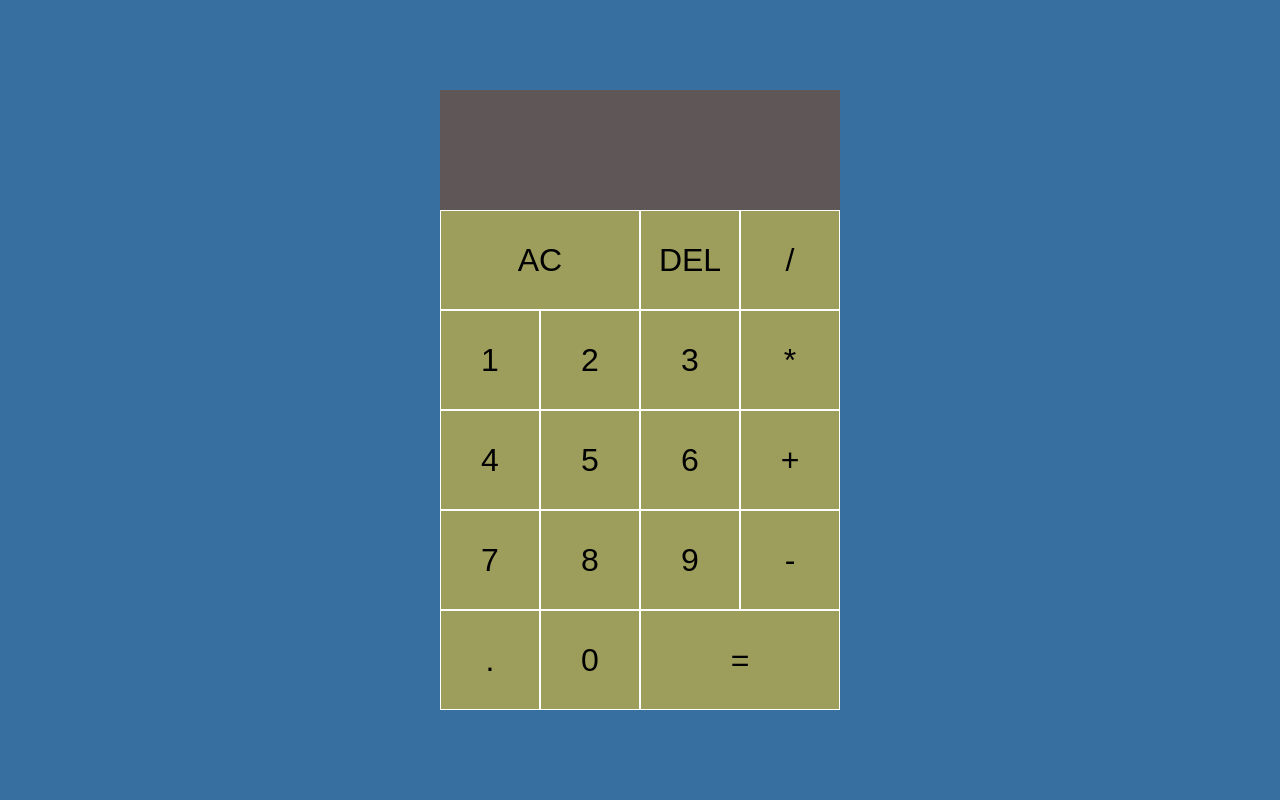
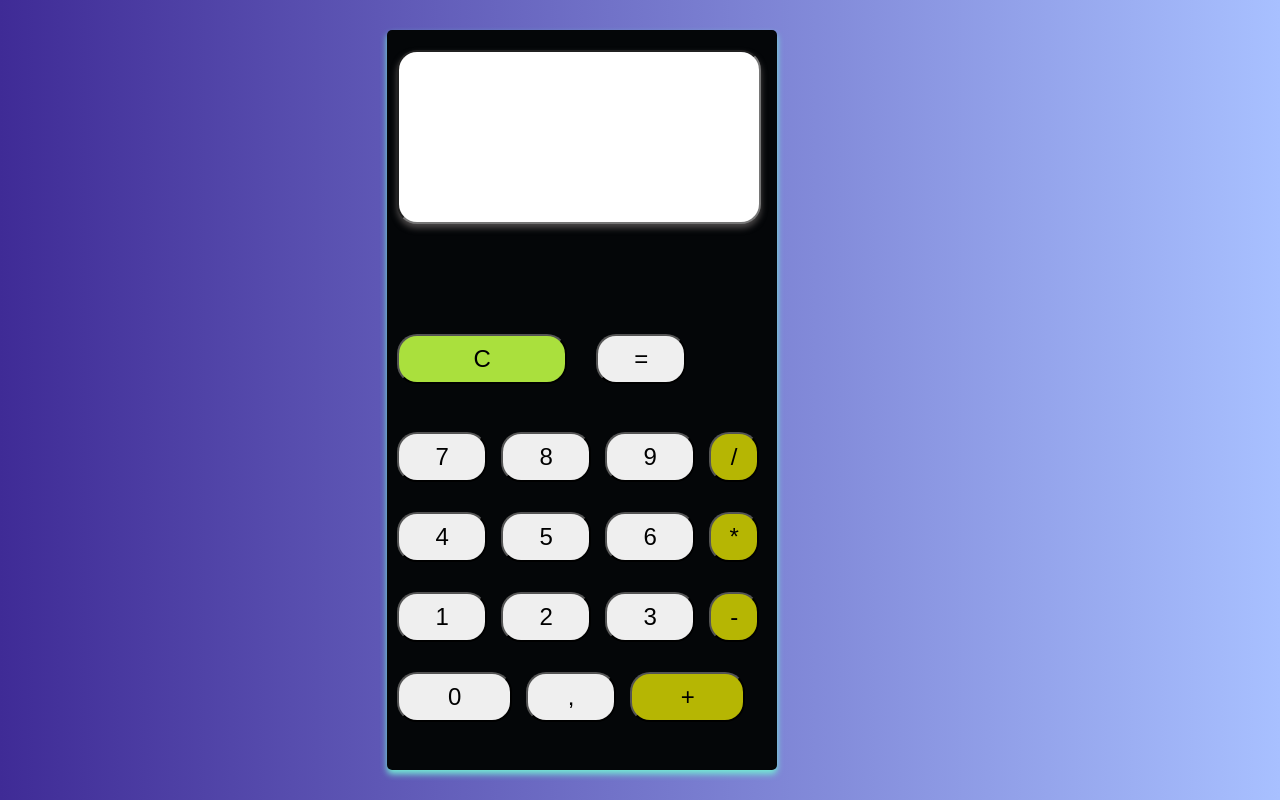
Before and after one commit to BounAbdallah/calculatrice, a plain HTML site: page index.html in a window 1280 px wide. Drawn offline with Linux system fonts and the light colour scheme.

Commit message:
First commit

```diff
--- a/index.html
+++ b/index.html
@@ -9,31 +9,43 @@
    <title>Calculatrice</title>
 </head>
 <body>
-   <div class="calculator-grid">
-     <div class="output">
-        <div data-previous-operand="" class="previou-operand"></div>
-        <div data-current-operand class="current-operand"></div>
-     </div>
-     <button data-all-clear  class="span-two">AC</button>
-     <button data-delete>DEL</button>
-     <button data-operation>/</button>
-     <button data-number>1</button>
-     <button data-number>2</button>
-     <button data-number>3</button>
-     <button data-operation>*</button>
-     <button data-number>4</button>
-     <button data-number>5</button>
-     <button data-number>6</button>
-     <button data-operation>+</button>
-     <button data-number>7</button>
-     <button data-number>8</button>
-     <button data-number>9</button>
-     <button data-operation>-</button>
-     <button data-number>.</button>
-     <button data-number>0</button>
-     <button data-equals class="span-two">=</button>
+   <div class="calculator">
+      <input type="text" id="display" readonly>
+      <div class="contenaire">
 
+         <div class="content">
+            <button  class="effacer" onclick="clearDisplay()">C</button>
+            <button class="egale"  onclick="calculateResult()">=</button>
 
          </div>
-</body>
+         <br>
+         <div class="content">
+            <button onclick="appendToDisplay('7')">7</button>
+            <button onclick="appendToDisplay('8')">8</button>
+            <button onclick="appendToDisplay('9')">9</button>
+            <button class="signe" onclick="appendToDisplay('/')">/</button>
+         </div>
+        <div class="content">
+
+            <button onclick="appendToDisplay('4')">4</button>
+            <button onclick="appendToDisplay('5')">5</button>
+            <button onclick="appendToDisplay('6')">6</button>
+            <button class="signe" onclick="appendToDisplay('*')">*</button>
+        </div>
+        <div class="content">
+
+            <button onclick="appendToDisplay('1')">1</button>
+            <button onclick="appendToDisplay('2')">2</button>
+            <button  onclick="appendToDisplay('3')">3</button>
+            <button class="signe" onclick="appendToDisplay('-')">-</button>
+
+        </div>
+        <div class="content">
+            <button class="zero" onclick="appendToDisplay('0')">0</button>
+            <button onclick="appendToDisplay('.')">,</button>
+            <button class="signe" id="plus" onclick="appendToDisplay('+')">+</button>
+        </div>
+
+      </div>
+   </div>
 </html>
--- a/script.js
+++ b/script.js
@@ -1,93 +1,16 @@
-class calculator {
-    constructor(previousOperandTextElement, currentOperandTextElement){
-        this.previousOperandTextElement = previousOperandTextElement
-        this.currentOperandTextElement =currentOperandTextElement
-        this.clear()
-    }
-    clear(){
-       this.currentOperand =''
-       this.previousOperand =''
-       this.operation = undefined
-    }
+function appendToDisplay(value) {
+    document.getElementById("display").value += value;
+}
 
-    delete(){
+function clearDisplay() {
+    document.getElementById("display").value = "";
+}
 
-    }
-
-    appendNumber(number){
-        if (number === '.' && this.currentOperand.includes('.')) return
-       this.currentOperand = this.currentOperand.toString() + number.toString()
-    }
-
-    chooseOperation(operation){
-        if (this.currentOperand === '') return
-        if (this.previousOperand !== '') {
-            this.compute()
-        }
-       this.operation = operation
-       this.previousOperand = this.currentOperand
-       this.currentOperand = ''
-    }
-
-    compute(){
-       let computation
-       const prev = parseFloat(this.previousOperand)
-       const current = parseFloat(this.currentOperand)
-       if (isNaN(prev) || isNaN(current)) return
-       switch (this.operation) {
-        case '+':
-            computation = prev + current
-            break
-        case '-':
-            computation = prev - current
-            break
-        case '*':
-            computation = prev * current
-            break
-        case '/':
-            computation = prev / current
-            break
-        default :
-          return
-       }
-       this.currentOperand
-       this.operation = undefined
-       this.previousOperand= ''
-    }
-
-    updateDisplay(){
-      this.currentOperandTextElement.innerText = this.currentOperand
-      this.previousOperandTextElement.innerText = this.previousOperand
+function calculateResult() {
+    try {
+        const result = eval(document.getElementById("display").value);
+        document.getElementById("display").value = result;
+    } catch (error) {
+        document.getElementById("display").value = "Erreur";
     }
 }
-
-
-
-const numberButtons = document.querySelectorAll('[data-number]')
-const operationButtons = document.querySelectorAll('[data-operation]')
-const equalsButton = document.querySelector('[data-equals]')
-const deleteButton = document.querySelector('[data-delete]')
-const allClearButton = document.querySelector('[data-all-clear]')
-const previousOperandTextElement = document.querySelector('[data-previous-operand]')
-const currentOperandTextElement = document.querySelector('[data-current-operand]')
-
-const calculator = new Calculator(previousOperandTextElement, currentOperandTextElement)
-
-numberButtons.forEach(button =>{
-    button.addEventListener('click', () =>{
-        calculator.appendNumber(button.innerText)
-        calculator.updateDisplay()
-    })
-})
-
-operationButtons.forEach(button =>{
-    button.addEventListener('click', () =>{
-        calculator.chooseOperation(button.innerText)
-        calculator.updateDisplay()
-    })
-})
-
-equalsButton.addEventListener('click', button =>{
-    calculator.compute()
-    calculator.updateDisplay()
-})
--- a/style.css
+++ b/style.css
@@ -1,57 +1,65 @@
-*, *::before, *::after{
-    box-sizing: border-box;
-    font-family: Gothan Rounded, sans-serif;
-    font-weight: normal;
+body{
+    background: #a8c0ff;  /* fallback for old browsers */
+    background: -webkit-linear-gradient(to right, #3f2b96, #a8c0ff);  /* Chrome 10-25, Safari 5.1-6 */
+    background: linear-gradient(to right, #3f2b96, #a8c0ff); /* W3C, IE 10+/ Edge, Firefox 16+, Chrome 26+, Opera 12+, Safari 7+ */
+
+}
+.calculator {
+    box-shadow: 0 4px 6px #74ebd5;
+    width: 390px;
+    height: 700px;
+    margin-top: 30px;
+    margin-left: 30%;
+    padding-top: 20px;
+    padding-bottom: 20px;
+    border: 0.1px solid #cccccc12 transparent;
+    border-radius: 5px;
+   background-color: #040608;
 }
 
-body{
-    background: rgb(55, 111, 161);
-    padding: 0;
-    margin: 0;
+input[type="text"] {
+    width: 340px;
+    height: 150px;
+    margin-left: 10px;
+    box-shadow: 0 4px 6px rgb(77, 74, 74);
+    background-color: rgb(255, 255, 255);
+
+    border-radius: 20px;
+    color: rgb(0, 0, 0);
+    padding: 10px;
+    margin-bottom: 10px;
+    font-size: 20px;
 }
 
-.calculator-grid{
-    display: grid;
-    justify-content: center;
-    align-content: center;
-    min-height: 100vh;
-    grid-template-columns: repeat(4, 100px);
-    grid-template-rows:minmax(120px, auto) repeat(5, 100px);
+button {
+
+    border-radius: 20px;
+    width: 90px;
+    height: 50px;
+    font-size: 24px;
+    margin-top: 20px;
+    margin-left: 10px;
+    margin-bottom: 10px;
+    cursor: pointer;
+}
+.effacer{
+    width: 170px;
+    background-color: #aae03d;
+    margin-right: 15px;
+}
+.zero{
+    width: 115px;
+}
+.signe{
+    background-color: rgb(182, 182, 3);
+    width: 50px;
+}
+.contenaire{
+    display:grid;
+    margin-top: 80px;
+
 }
 
-.calculator-grid > button{
-    cursor: pointer;
-    font-size: 2rem;
-    border: 1px solid white;
-    outline: none;
-    background-color: rgb(157, 157, 92);
+#plus{
+    width: 115px;
 }
-
-.calculator-grid > button:hover {
-    background-color: rgb(157, 224, 25);
-}
-
-.span-two{
-    grid-column: span 2;
-}
-
-.output{
-   grid-column: 1 / -1;
-   background-color: rgb(95, 87, 87);
-   display: flex;
-   align-items: flex-end;
-   justify-content: space-around;
-   flex-direction: column;
-   padding: 10px;
-   word-wrap: break-word;
-   word-break: break-all;
-}
-
-.output .previous-operand{
-    color:rgb(225,255, 255, .75);
-    font-size: 2.5rem;
-}
-.output .current-operand{
-    color:white;
-    font-size: 2.5rem;
-}
```
Lines whose indentation alone changed are shown as unchanged.
